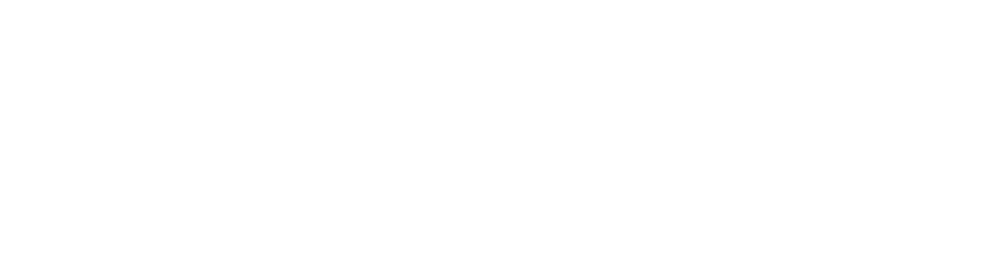
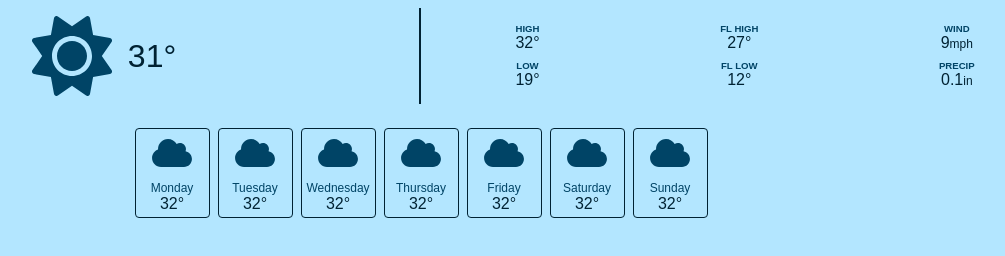
Before and after one commit to osmonduu/simple-weather-app, a website built with Vite: page index.html in a window 1280 px wide. Shown: the whole page, without its empty margins (219-1224 px from the left). Built offline with nearby package versions, Linux system fonts and the light colour scheme.

Commit message:
added icon pics

```diff
--- a/index.html
+++ b/index.html
@@ -4,8 +4,90 @@
     <meta charset="UTF-8" />
     <meta name="viewport" content="width=device-width, initial-scale=1.0" />
   </head>
-  <body>
+  <body >
+    <header class="header">
 
+      <div class="header-left">
+        <img class="weather-icon large" src="icons/sun.svg" data-current-icon />
+        <div class="header-current-temp">
+          <span data-current-temp>31</span>&deg;
+        </div>
+      </div>
+
+      <div class="header-right">
+        <div class="info-group">
+          <div class="label">High</div>
+          <div><span data-current-high>32</span>&deg;</div>
+        </div>
+        <div class="info-group">
+          <div class="label">FL High</div>
+          <div><span data-current-fl-high>27</span>&deg;</div>
+        </div>
+        <div class="info-group">
+          <div class="label">Wind</div>
+          <div><span data-current-wind>9</span><span class="value-sub-info">mph</span></div>
+        </div>
+        <div class="info-group">
+          <div class="label">Low</div>
+          <div><span data-current-low>19</span>&deg;</div>
+        </div>
+        <div class="info-group">
+          <div class="label">FL Low</div>
+          <div><span data-current-fl-low>12</span>&deg;</div>
+        </div>
+        <div class="info-group">
+          <div class="label">Precip</div>
+          <div><span data-current-precip>0.1</span><span class="value-sub-info">in</span></div>
+        </div>
+      </div>
+    </header>
+
+    <section class="day-section" data-day-section>
+      <div class="day-card">
+        <img src="icons/cloud.svg" class="weather-icon" />
+        <div class="day-card-day">Monday</div>
+        <div>32&deg;</div>
+      </div>
+      <div class="day-card">
+        <img src="icons/cloud.svg" class="weather-icon" />
+        <div class="day-card-day">Tuesday</div>
+        <div>32&deg;</div>
+      </div>
+      <div class="day-card">
+        <img src="icons/cloud.svg" class="weather-icon" />
+        <div class="day-card-day">Wednesday</div>
+        <div>32&deg;</div>
+      </div>
+      <div class="day-card">
+        <img src="icons/cloud.svg" class="weather-icon" />
+        <div class="day-card-day">Thursday</div>
+        <div>32&deg;</div>
+      </div>
+      <div class="day-card">
+        <img src="icons/cloud.svg" class="weather-icon" />
+        <div class="day-card-day">Friday</div>
+        <div>32&deg;</div>
+      </div>
+      <div class="day-card">
+        <img src="icons/cloud.svg" class="weather-icon" />
+        <div class="day-card-day">Saturday</div>
+        <div>32&deg;</div>
+      </div>
+      <div class="day-card">
+        <img src="icons/cloud.svg" class="weather-icon" />
+        <div class="day-card-day">Sunday</div>
+        <div>32&deg;</div>
+      </div>
+
+    </section>
+
+    <table class="hour-section">
+      <tbody data-hour-section>
+        <tr class="hour-row"></tr>
+      </tbody>
+    </table>
+
+    <template></template>
     <script type="module" src="/main.js"></script>
   </body>
 </html>
--- a/style.css
+++ b/style.css
@@ -0,0 +1,96 @@
+*, *::after, *::before {
+  box-sizing: border-box;
+}
+
+body {
+  margin: 0;
+  background-color: hsl(200, 100%, 85%);
+  color: hsl(200, 100%, 10%);
+  font-family: sans-serif;
+}
+
+.blurred {
+  filter: blur(3px);
+  overflow: hidden;
+}
+
+.header{
+  display: flex;
+  align-items: center;
+}
+
+.header-left {
+  display: flex;
+  width: 50%;
+  align-items: center;
+  justify-content: center;
+  margin: .5rem;
+  padding: .5rem;
+  border-right: 2px solid hsl(200, 100%, 10%);
+}
+
+.weather-icon {
+  width: 40px;
+  height: 40px;
+  object-fit: contain;
+}
+
+.weather-icon.large {
+  width: 80px;
+  height: 80px;
+}
+
+.header-current-temp {
+  font-size: 2rem;
+  margin-left: 1rem;
+}
+
+.header-right {
+  display: grid;
+  width: 50%;
+  justify-content: space-around;
+  gap: .5rem;
+  grid-template-columns: repeat(3, auto);
+  grid-template-rows: repeat(2, auto);
+}
+
+.info-group {
+  display: flex;
+  flex-direction: column;
+  align-items: center;
+}
+
+.label {
+  text-transform: uppercase;
+  font-weight: bold;
+  font-size: .6rem;
+  color: hsl(200, 100%, 20%)
+}
+
+.value-sub-info {
+  font-weight: lighter;
+  font-size: .75rem;
+}
+
+.day-section {
+  display: grid;
+  grid-template-columns: repeat(auto-fit, 75px);
+  gap: .5rem;
+  justify-content: center;
+  padding: 1rem;
+}
+
+.day-card {
+  display: flex;
+  flex-direction: column;
+  align-items: center;
+  border: 1px solid hsl(200, 100%, 10%);
+  border-radius: .25rem;
+  padding: .25rem;
+}
+
+.day-card-day {
+  font-size: .75rem;
+  color: hsl(200, 100%, 20%);
+  margin-top: .5rem;
+}
```
Also changed, not shown: public/icons/cloud-bolt.svg (added), public/icons/cloud-showers-heavy.svg (added), public/icons/cloud-sun.svg (added), public/icons/cloud.svg (added), public/icons/smog.svg (added), public/icons/snowflake.svg (added), public/icons/sun.svg (added).
